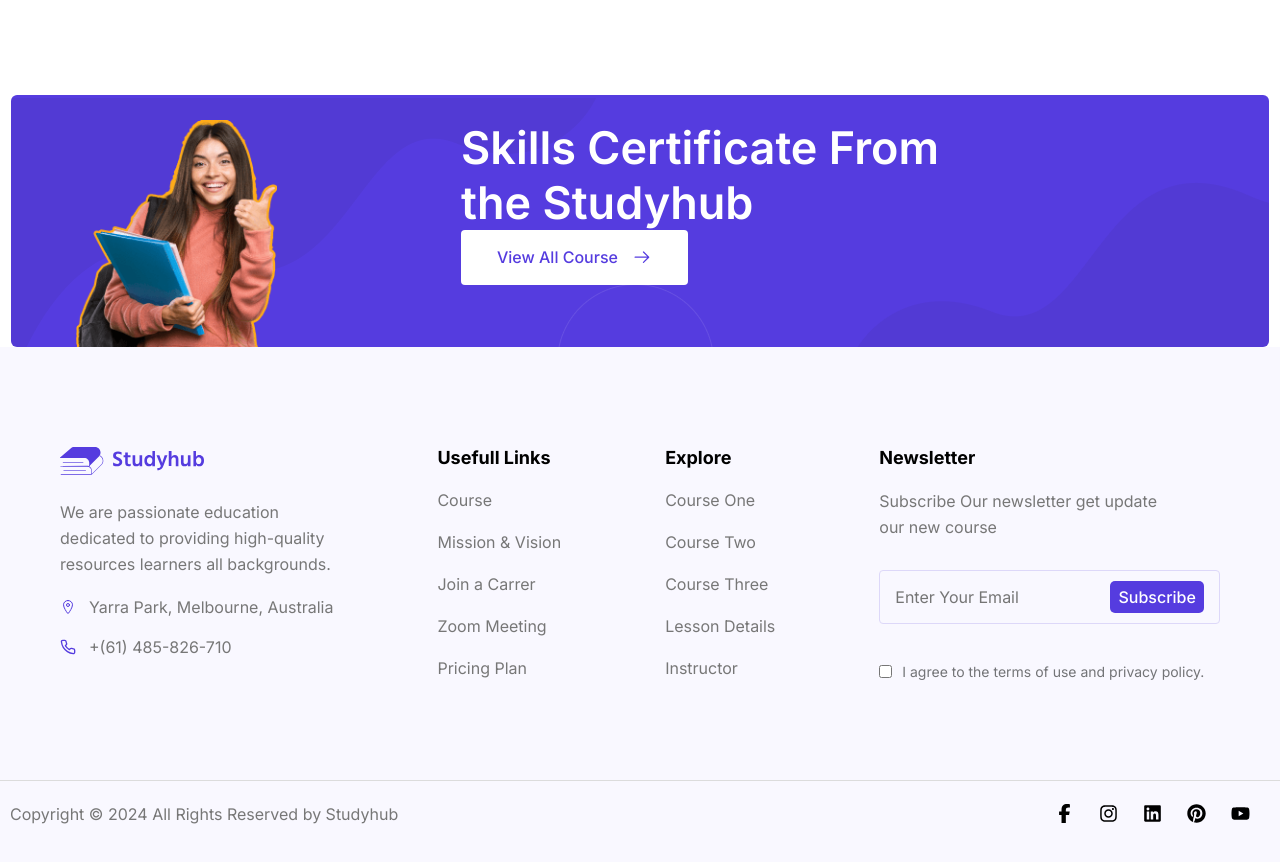
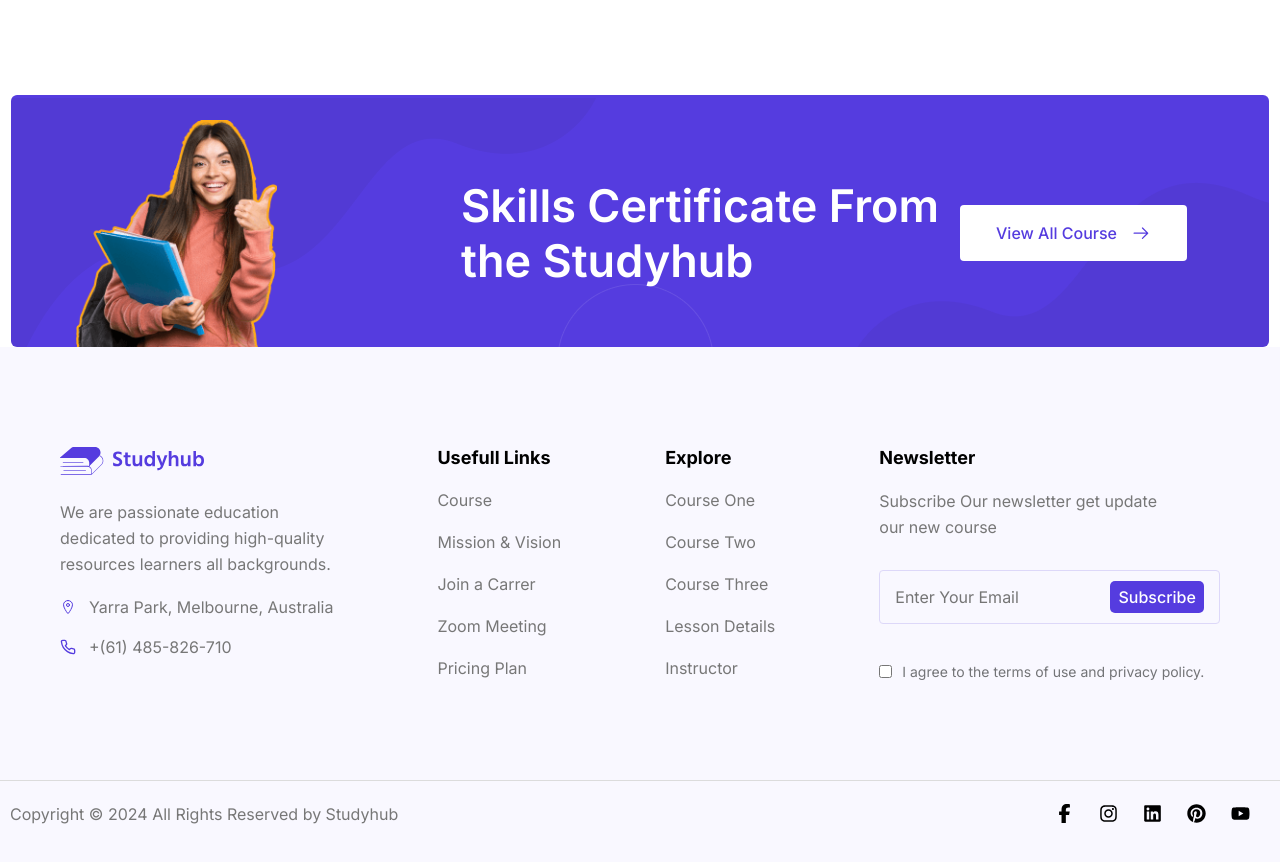
Before and after one commit to Daniel24356/E-learning, a React (Vite) app: page / in a window 1280 px wide. Shown: the part 6720-7582 px from the top of the page. Built offline with nearby package versions, Linux system fonts and the light colour scheme.

Commit message:
uncommented skillBanner.css

```diff
--- a/src/pages/SkillsBanner/SkillsBanner.css
+++ b/src/pages/SkillsBanner/SkillsBanner.css
@@ -13,11 +13,11 @@
     height: 227px;
     object-fit: contain;
 }
-/* .skl-div{
+.skl-div{
     display: flex;
     align-items: center;
     gap: 21px;
-} */
+}
 .skillbanner-sec div div h1{
     font-size: 45px;
     font-weight: 600;
```
